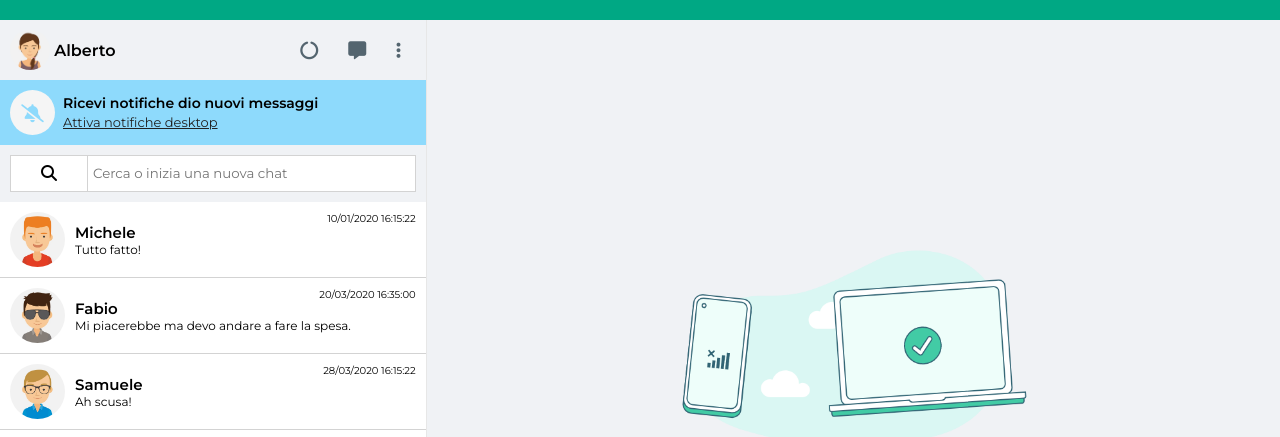
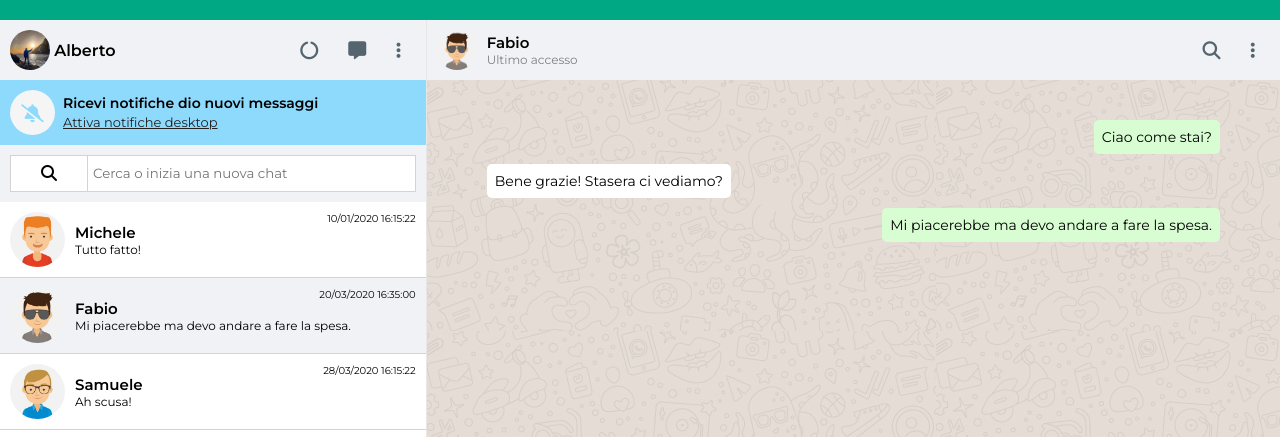
Before and after one commit to Albiddd/vue-boolzapp, a plain HTML site: page index.html in a window 1280 px wide. Both pictures are taken after a click on the element 212 px from the left and 316 px from the top of the page. Shown: the top 437 px of the page. Drawn offline with nearby package versions, Linux system fonts and the light colour scheme.

Commit message:
milestone 2

```diff
--- a/css/style.css
+++ b/css/style.css
@@ -30,15 +30,6 @@ body {
     padding: 2.5vh 0;
 }
 
-
-.bg-green{
-    background-color: #00A884;
-    height: 100px;
-}
-.bg-grey{
-    background-color: #E3E2DE;
-    height: 100%;
-}
 
 .main-tab{
     max-width: 1550px;
@@ -87,7 +78,7 @@ body {
 }
 
 
-/* notification-banner */
+/* NOTIFICATION BANNER */
 .notification-banner{
     display: flex;
     align-items: center;
@@ -121,7 +112,7 @@ body {
     color: rgb(34, 34, 34);
 }
 
-/* search-bar */
+/* SEARCH BAR */
 .search_container{
     display: flex;
     align-items: center;
@@ -152,9 +143,11 @@ body {
     border-bottom: 1px solid lightgrey;
     cursor: pointer;
 }
-.contact.active,
+.contact.active{
+    background-color: #F0F2F5;
+}
 .contact:hover{
-    background-color: rgb(223, 221, 221);
+    background-color: rgb(246, 248, 248);
 }
 .contact_info{
     display: flex;
@@ -181,7 +174,6 @@ body {
 
 
 /******** CHAT CONTAINER ********/
-/* chat top bar */
 .chat_container{
     display: flex;
     flex-direction: column;
@@ -190,6 +182,7 @@ body {
     justify-content: space-between;
 }
 
+/* intro */
 .intro{
     display: flex;
     flex-direction: column;
@@ -212,7 +205,7 @@ body {
     font-weight: 500;
 }
 
-
+/* chat top bar */
 .chat_contact-bar{
     background-color: var(--bg-main-grey);
     display: flex;
@@ -264,13 +257,14 @@ body {
     font-size: 14px;
     border-radius: 5px;
     padding: 8px;
-    background-color: white;
 }
 .message.sent {
     align-self: flex-end;
+    background-color: #D9FDD3;
 }
 .message.received {
     align-self: flex-start;
+    background-color: white;
 }
 .text_bar{
     background-color: var(--bg-main-grey);
--- a/index.html
+++ b/index.html
@@ -15,7 +15,7 @@
         <aside class="contact-aside">
             <div class="top_contact-nav">
                 <div class="user">
-                    <img src="./assets/avatar_io.jpg" alt="">
+                    <img src="./assets/mine-avatar.jpg" alt="">
                     <span>Alberto</span>
                 </div>
                 <div class="contact-nav">
@@ -43,7 +43,9 @@
             <div class="contact-list">
                 <div
                 class="contact"
-                v-for="(contact, index) in contacts">
+                :class="{active: currentIndex == i}"
+                v-for="(contact, i) in contacts"
+                @click="openChat(i)">
                     <div class="contact_info">
                         <img class="avatar" :src="contact.avatar" alt="">
                         <div class="contact_details">
@@ -70,13 +72,13 @@
             <div v-else>
                 <div class="chat_contact-bar">
                     <div class="chat_contact">
-                        <img src="./assets/avatar_1.jpg" alt="">
+                        <img :src="contacts[currentIndex].avatar" alt="">
                         <div class="contact_details">
                             <div class="contact_name" >
-                                Giorgio
+                                {{contacts[currentIndex].name}}
                             </div>
                             <div class="last-seen">
-                                Ultimo accesso nel 1758
+                                Ultimo accesso
                             </div>
                         </div>
                     </div>
@@ -86,15 +88,11 @@
                     </div>
                 </div>
                 <div class="chat">
-                 <div class="message sent">
-                    ciao
-                 </div>
-                 <div class="message received">
-                    ok
-                 </div>
-                 <div class="message sent">
-                    tutto ok
-                 </div>
+                    <div class="message"
+                    :class="message.status"
+                    v-for="(message,i) in contacts[currentIndex].messages">
+                        {{message.message}}
+                    </div>
                 </div>
                 <div class="text_bar">
                     <div class="text_bar_nav">
--- a/js/app.js
+++ b/js/app.js
@@ -167,13 +167,15 @@ const app = new Vue({
             }
         ],
         currentIndex: -1,
-        introImg: "./assets/intro.png "
+        introImg: "./assets/intro.png ",
 
     },
     computed:{
 
     },
     methods:{
-
+        openChat(index){
+            this.currentIndex = index;
+        }
     }
 })
```
Also changed, not shown: assets/mine-avatar.jpg (added).
